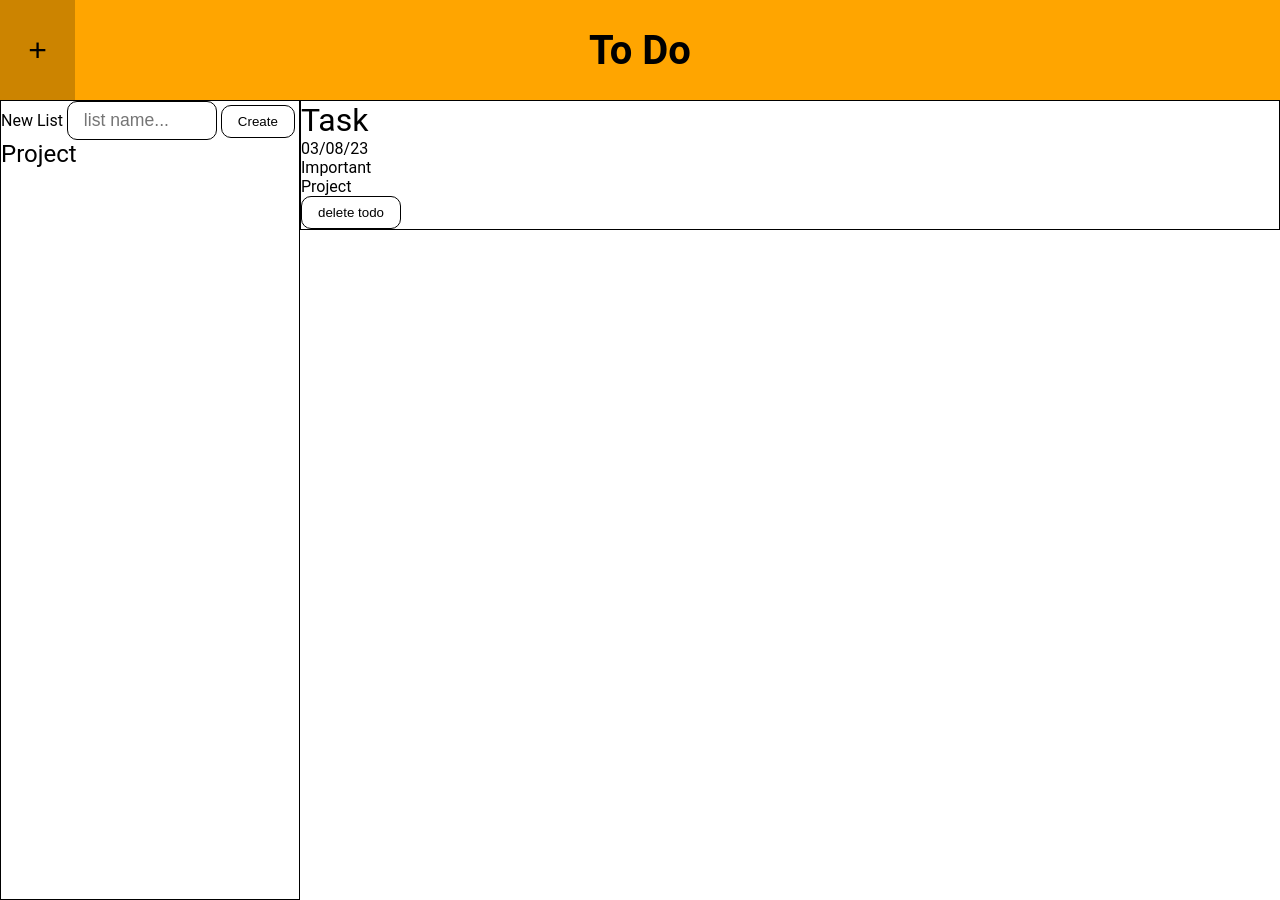
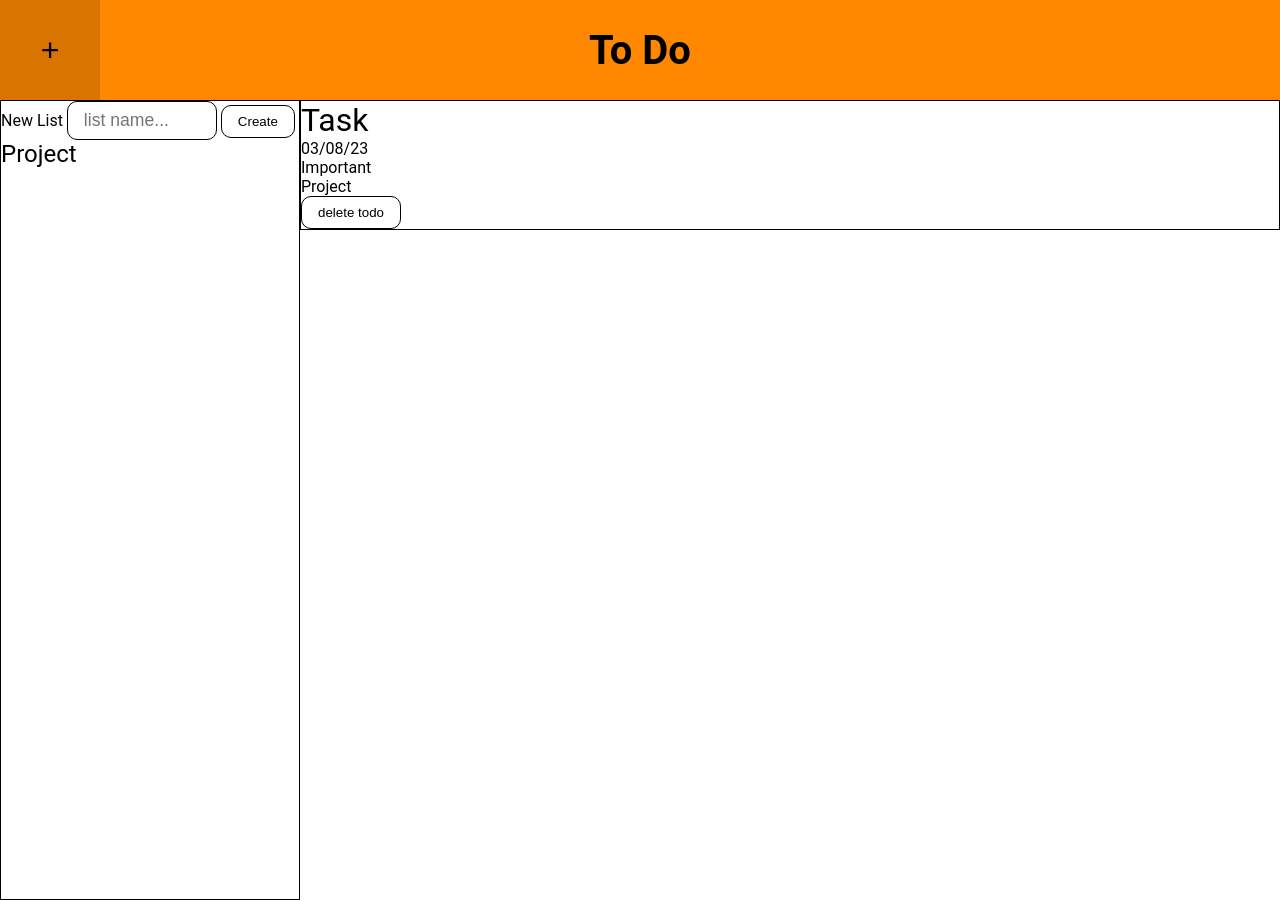
Before and after one commit to eyaldavidszt/todo-list, a website built with webpack: page src/template.html in a window 1280 px wide. Built offline with nearby package versions, Linux system fonts and the light colour scheme.

Commit message:
Stylize some elements

```diff
--- a/src/static/style.css
+++ b/src/static/style.css
@@ -45,10 +45,10 @@ img[alt="sidebar"] {
 
 .header {
     display: grid;
-    grid-template-columns: 75px 1fr 75px;
+    grid-template-columns: 100px 1fr 100px;
     align-items: center;
     font-size: 1.5rem;
-    background-color: orange;
+    background-color: rgb(255, 136, 0);
     height: 100px;
 }
 
@@ -67,7 +67,7 @@ button.modal-open-btn {
 }
 
 button.modal-open-btn:hover {
-    filter: brightness(0.8);
+    filter: brightness(0.85);
 }
 
 .header-title {
```
Also changed, not shown: dist/bundle.js.
